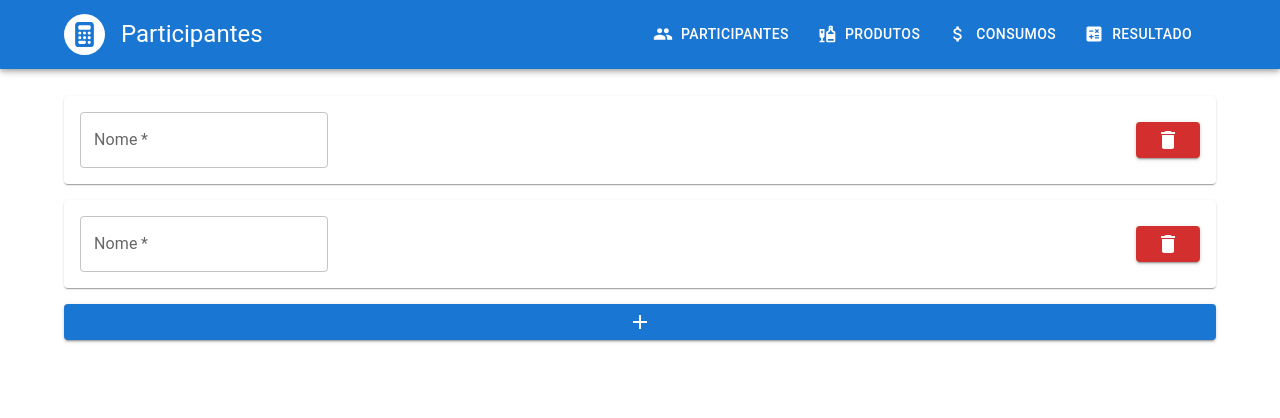
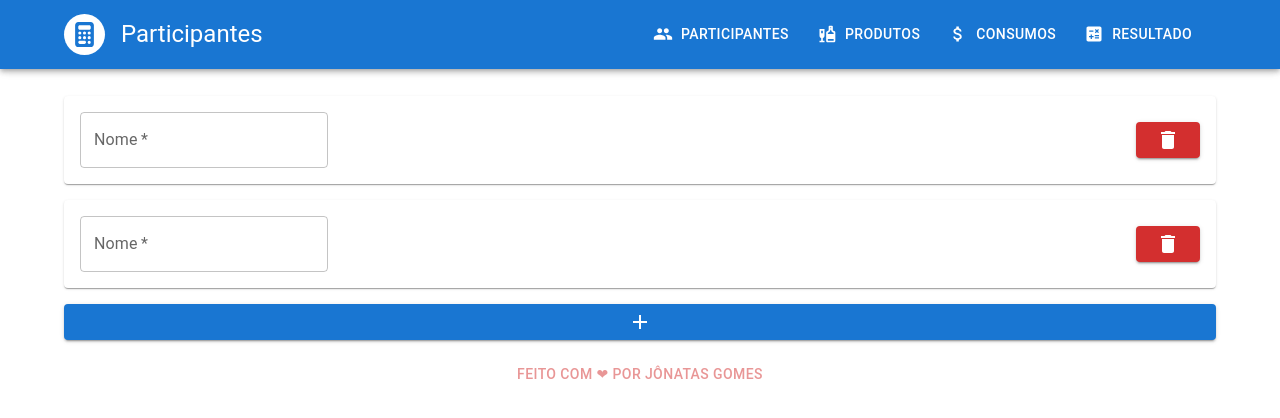
Before and after one commit to jonatas1n/divide-ai, a React (Vite) app: page /conta-bar/guests in a window 1280 px wide. Shown: the top 418 px of the page. Built offline with nearby package versions, Linux system fonts and the light colour scheme.

Commit message:
feat: add signature

```diff
--- a/src/components/Container/index.tsx
+++ b/src/components/Container/index.tsx
@@ -2,19 +2,20 @@ import { PropsWithChildren } from "react";
 import Stack from "@mui/material/Stack";
 import MUIContainer from "@mui/material/Container";
 import { Header } from "../../components/Header";
+import { Signature } from "../../components/Signature";
 
 type ContainerProps = {
-  children: ReactNode;
   title: string;
 }
 
 export const Container = ({ children, title }: PropsWithChildren<ContainerProps>) => {
   return (
-    <Stack pb={3}>
+    <Stack pb={3} minHeight="100vh">
       <Header title={title} />
       <MUIContainer sx={{ mt: 12 }}>
         {children}
       </MUIContainer>
+      <Signature />
     </Stack>
   )
 }
--- /dev/null
+++ b/src/components/Signature/index.tsx
@@ -0,0 +1,15 @@
+import { Button } from "@mui/material";
+
+export const Signature = () => {
+  return (
+    <Button
+      href="https://www.linkedin.com/in/jonatasgomesdev/"
+      target="_blank"
+      color="error"
+      variant="text"
+      sx={{ mt: 2, opacity: 0.5 }}
+    >
+      Feito com ❤ por Jônatas Gomes
+    </Button>
+  );
+};
```
